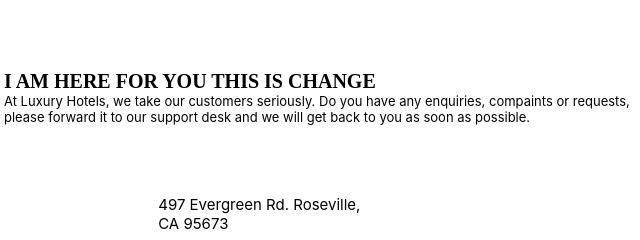
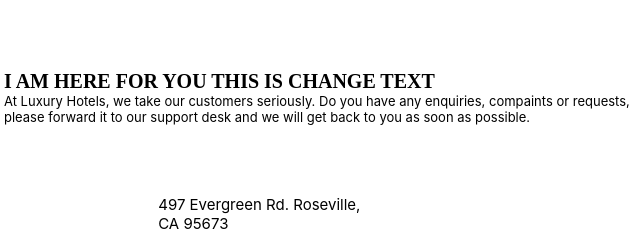
Before and after one commit to yosin2004/RealProj, a plain HTML site: page contact.html in a window 1280 px wide. Shown: the part 332-572 px from the top of the page, 66-706 px from the left. Drawn offline with Linux system fonts and the light colour scheme.

Commit message:
changed the text

```diff
--- a/contact.html
+++ b/contact.html
@@ -30,7 +30,7 @@
         </div>
         <div class="glavniy2">
           <div>
-            <h1 class="h2">I AM HERE FOR YOU THIS IS CHANGE</h1>
+            <h1 class="h2">I AM HERE FOR YOU THIS IS CHANGE TEXT</h1>
              <p class="p0">At Luxury Hotels, we take our customers seriously. Do you have any enquiries, compaints or requests, <br>
               please forward it to our support desk and we will get back to you as soon as possible.</p>
           </div>
```
